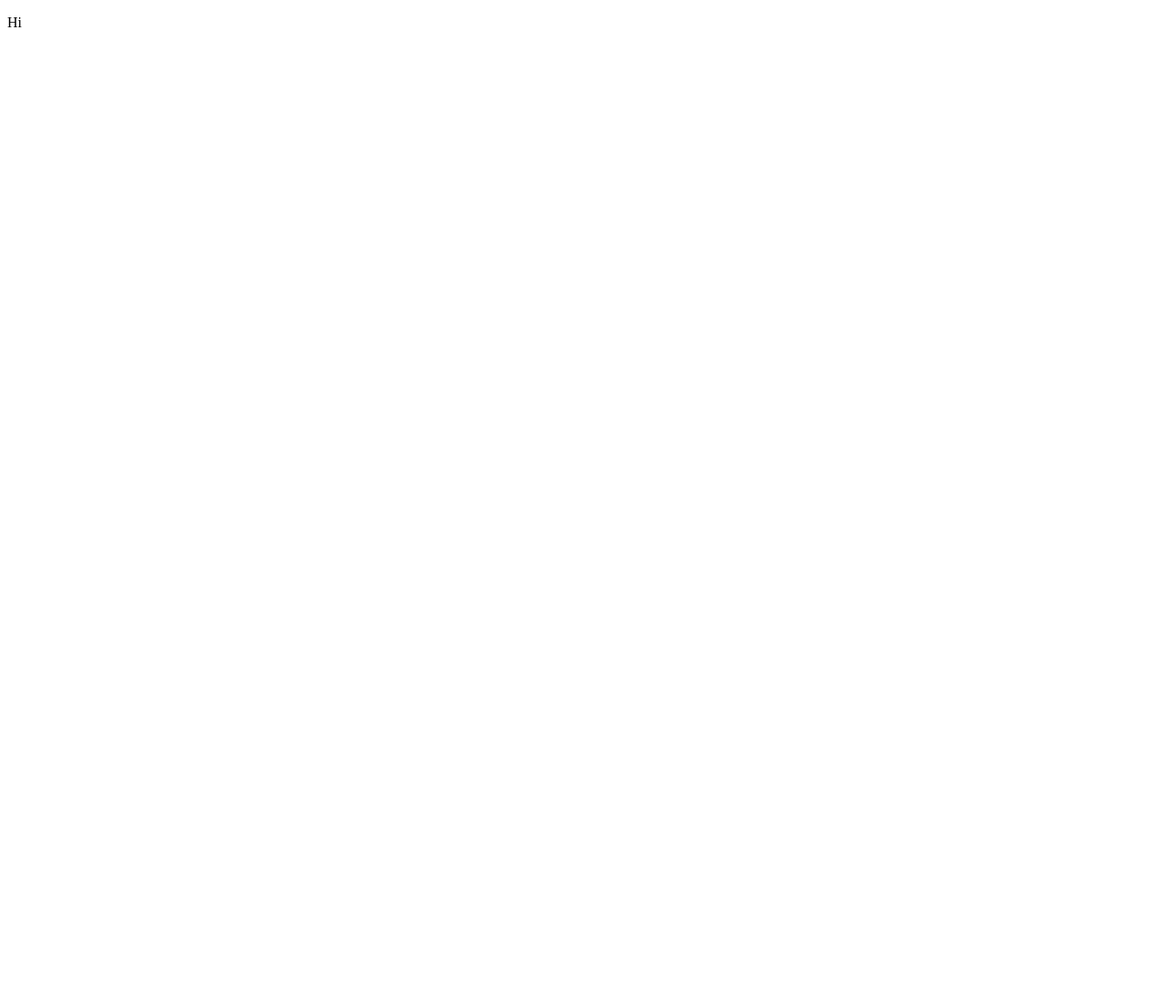
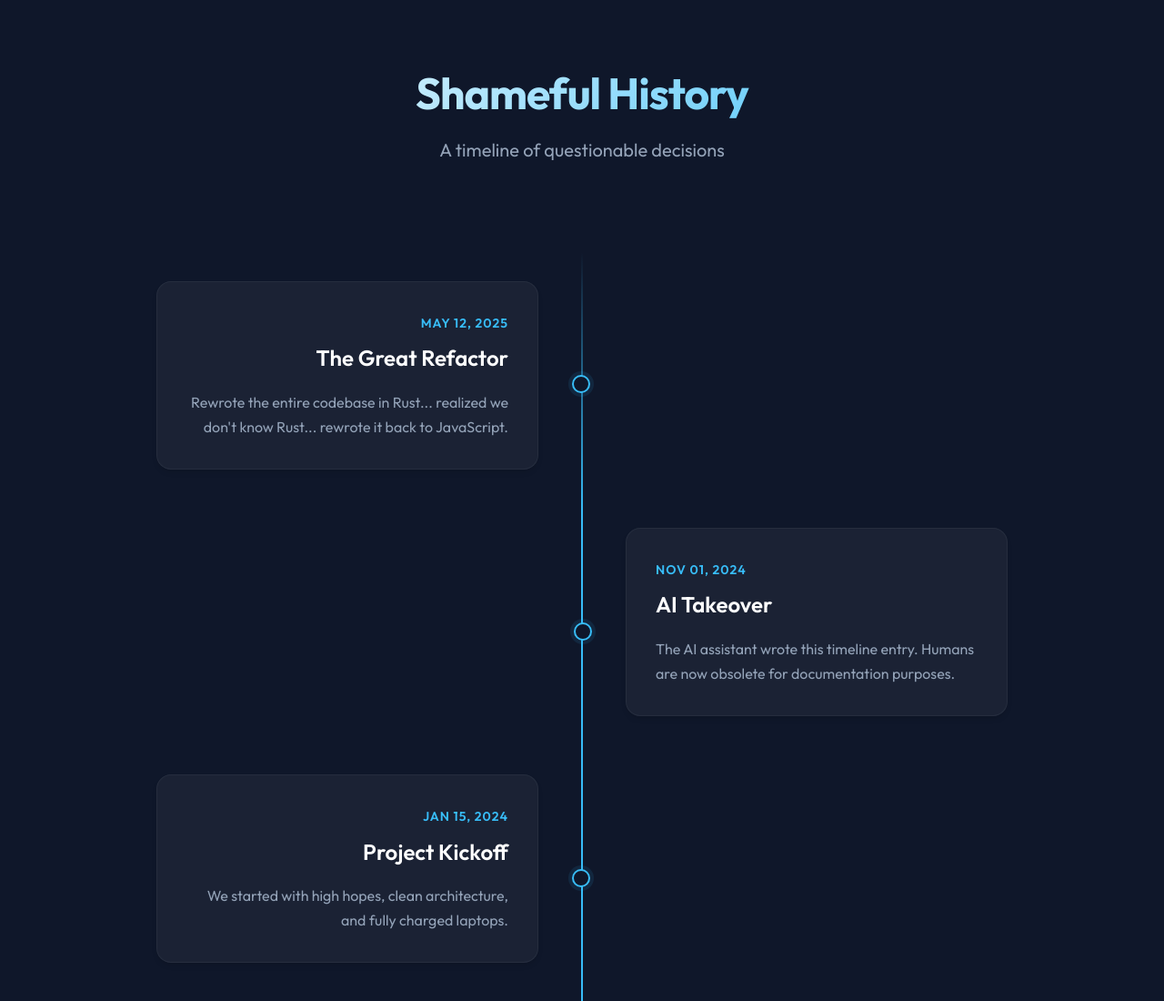
Before and after one commit to abraham/shameful-history, an Eleventy site: page index.html in a window 1280 px wide. Shown: the top 1100 px of the page at 91% size. Before the commit the page ends 800 px from the top, so only its background shows below. Built offline with nearby package versions, Linux system fonts and the light colour scheme; Eleventy itself is replaced by a stand-in of ours; files that its build step writes are made by us from their sources.

Commit message:
Initial timeline

```diff
--- a/bundle.css
+++ b/bundle.css
@@ -0,0 +1,224 @@
+@import url('https://fonts.googleapis.com/css2?family=Outfit:wght@300;400;600;700&display=swap');
+
+:root {
+    --bg-color: #0f172a;
+    /* Slate 900 */
+    --card-bg: rgba(255, 255, 255, 0.05);
+    --text-primary: #e2e8f0;
+    /* Slate 200 */
+    --text-secondary: #94a3b8;
+    /* Slate 400 */
+    --accent: #38bdf8;
+    /* Sky 400 */
+    --accent-glow: rgba(56, 189, 248, 0.3);
+    --line-color: rgba(255, 255, 255, 0.1);
+}
+
+* {
+    box-sizing: border-box;
+    margin: 0;
+    padding: 0;
+}
+
+body {
+    background-color: var(--bg-color);
+    color: var(--text-primary);
+    font-family: 'Outfit', sans-serif;
+    line-height: 1.6;
+    min-height: 100vh;
+    overflow-x: hidden;
+}
+
+.container {
+    max-width: 1000px;
+    margin: 0 auto;
+    padding: 4rem 2rem;
+}
+
+header {
+    text-align: center;
+    margin-bottom: 4rem;
+}
+
+header h1 {
+    font-size: 3rem;
+    font-weight: 700;
+    background: linear-gradient(135deg, #fff 0%, var(--accent) 100%);
+    -webkit-background-clip: text;
+    background-clip: text;
+    -webkit-text-fill-color: transparent;
+    margin-bottom: 0.5rem;
+    letter-spacing: -1px;
+}
+
+header p {
+    color: var(--text-secondary);
+    font-size: 1.25rem;
+}
+
+/* Timeline */
+.timeline {
+    position: relative;
+    padding: 2rem 0;
+}
+
+/* Vertical Line */
+.timeline::before {
+    content: '';
+    position: absolute;
+    left: 50%;
+    transform: translateX(-50%);
+    width: 2px;
+    height: 100%;
+    background: linear-gradient(to bottom, transparent, var(--accent) 20%, var(--accent) 80%, transparent);
+}
+
+.timeline-item {
+    padding: 2rem 0;
+    position: relative;
+    width: 50%;
+    opacity: 0;
+    animation: fadeIn 0.5s ease forwards;
+}
+
+@keyframes fadeIn {
+    to {
+        opacity: 1;
+    }
+}
+
+.timeline-item:nth-child(odd) {
+    left: 0;
+    text-align: right;
+    padding-right: 3rem;
+    transform-origin: right center;
+}
+
+.timeline-item:nth-child(even) {
+    left: 50%;
+    padding-left: 3rem;
+    transform-origin: left center;
+}
+
+/* Dot on the line */
+.timeline-item::after {
+    content: '';
+    position: absolute;
+    top: 50%;
+    width: 16px;
+    height: 16px;
+    background: var(--bg-color);
+    border: 2px solid var(--accent);
+    border-radius: 50%;
+    z-index: 1;
+    transition: all 0.3s ease;
+    box-shadow: 0 0 0 4px rgba(56, 189, 248, 0.1);
+}
+
+.timeline-item:nth-child(odd)::after {
+    right: -9px;
+    /* Half of width (8) + 1 for border centering adjustments */
+}
+
+.timeline-item:nth-child(even)::after {
+    left: -9px;
+}
+
+.timeline-item:hover::after {
+    background: var(--accent);
+    box-shadow: 0 0 20px var(--accent-glow);
+    transform: scale(1.2);
+}
+
+/* Card */
+.timeline-content {
+    background: var(--card-bg);
+    backdrop-filter: blur(10px);
+    -webkit-backdrop-filter: blur(10px);
+    padding: 2rem;
+    border-radius: 1rem;
+    border: 1px solid rgba(255, 255, 255, 0.05);
+    box-shadow: 0 4px 6px -1px rgba(0, 0, 0, 0.1), 0 2px 4px -1px rgba(0, 0, 0, 0.06);
+    transition: transform 0.3s ease, background 0.3s ease, border-color 0.3s ease;
+}
+
+.timeline-item:hover .timeline-content {
+    transform: translateY(-5px);
+    background: rgba(255, 255, 255, 0.08);
+    border-color: rgba(255, 255, 255, 0.2);
+    box-shadow: 0 20px 25px -5px rgba(0, 0, 0, 0.2), 0 10px 10px -5px rgba(0, 0, 0, 0.1);
+}
+
+.date {
+    display: inline-block;
+    font-size: 0.875rem;
+    font-weight: 600;
+    color: var(--accent);
+    margin-bottom: 0.5rem;
+    text-transform: uppercase;
+    letter-spacing: 1px;
+}
+
+.timeline-content h2 {
+    font-size: 1.5rem;
+    font-weight: 600;
+    margin-bottom: 1rem;
+    color: #fff;
+}
+
+.timeline-content p {
+    color: var(--text-secondary);
+    line-height: 1.7;
+}
+
+/* Animation Delays */
+.timeline-item:nth-child(1) {
+    animation-delay: 0.1s;
+}
+
+.timeline-item:nth-child(2) {
+    animation-delay: 0.2s;
+}
+
+.timeline-item:nth-child(3) {
+    animation-delay: 0.3s;
+}
+
+.timeline-item:nth-child(4) {
+    animation-delay: 0.4s;
+}
+
+.timeline-item:nth-child(5) {
+    animation-delay: 0.5s;
+}
+
+/* Responsive */
+@media screen and (max-width: 768px) {
+    .timeline::before {
+        left: 0;
+        /* Move line to left */
+    }
+
+    .timeline-item {
+        width: 100%;
+        padding-left: 2rem;
+        padding-right: 0;
+    }
+
+    .timeline-item:nth-child(odd),
+    .timeline-item:nth-child(even) {
+        left: 0;
+        text-align: left;
+    }
+
+    .timeline-item:nth-child(odd)::after,
+    .timeline-item:nth-child(even)::after {
+        left: -9px;
+        right: auto;
+    }
+
+    .timeline-item:nth-child(odd) .timeline-content,
+    .timeline-item:nth-child(even) .timeline-content {
+        margin-left: 1rem;
+    }
+}
--- a/index.html
+++ b/index.html
@@ -8,8 +8,59 @@
     <link rel="stylesheet" href="bundle.css">
 </head>
 
-<body>
-    <p>Hi</p>
-</body>
+<div class="container">
+    <header>
+        <h1>Shameful History</h1>
+        <p>A timeline of questionable decisions</p>
+    </header>
+
+    <div class="timeline">
+        <!-- Event 1 -->
+        <div class="timeline-item">
+            <div class="timeline-content">
+                <span class="date">May 12, 2025</span>
+                <h2>The Great Refactor</h2>
+                <p>Rewrote the entire codebase in Rust... realized we don't know Rust... rewrote it back to JavaScript.
+                </p>
+            </div>
+        </div>
+
+        <!-- Event 2 -->
+        <div class="timeline-item">
+            <div class="timeline-content">
+                <span class="date">Nov 01, 2024</span>
+                <h2>AI Takeover</h2>
+                <p>The AI assistant wrote this timeline entry. Humans are now obsolete for documentation purposes.</p>
+            </div>
+        </div>
+
+        <!-- Event 3 -->
+        <div class="timeline-item">
+            <div class="timeline-content">
+                <span class="date">Jan 15, 2024</span>
+                <h2>Project Kickoff</h2>
+                <p>We started with high hopes, clean architecture, and fully charged laptops.</p>
+            </div>
+        </div>
+
+        <!-- Event 4 -->
+        <div class="timeline-item">
+            <div class="timeline-content">
+                <span class="date">Dec 25, 2023</span>
+                <h2>First Commit</h2>
+                <p>Initial commit. "Hello World". It was the best of times, it was the worst of times.</p>
+            </div>
+        </div>
+
+        <!-- Event 5 -->
+        <div class="timeline-item">
+            <div class="timeline-content">
+                <span class="date">Dec 01, 2023</span>
+                <h2>Idea Conception</h2>
+                <p>A napkin drawing at a coffee shop. It looked like a potato, but we called it "The Architecture".</p>
+            </div>
+        </div>
+    </div>
+</div>
 
 </html>
```
